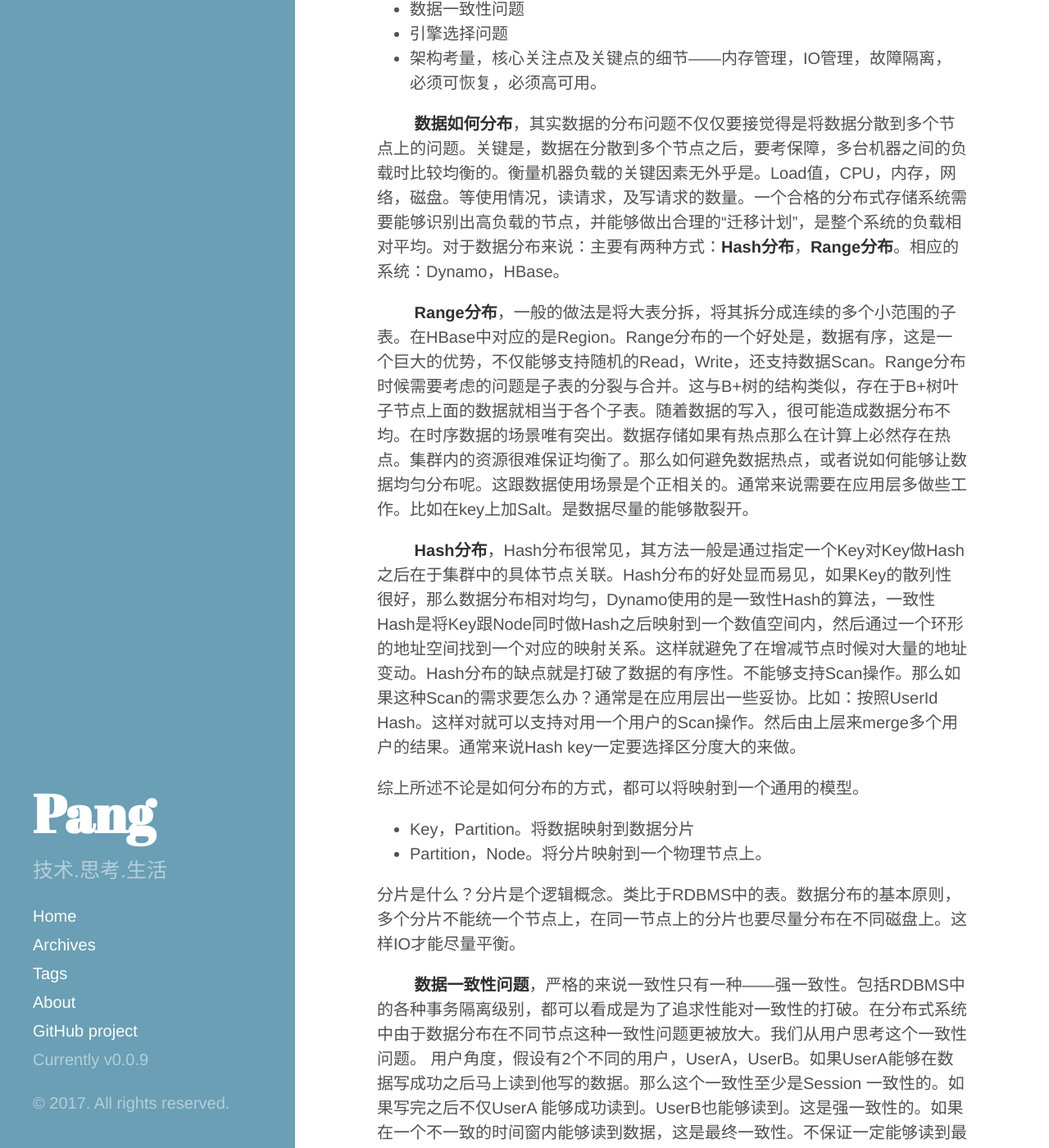
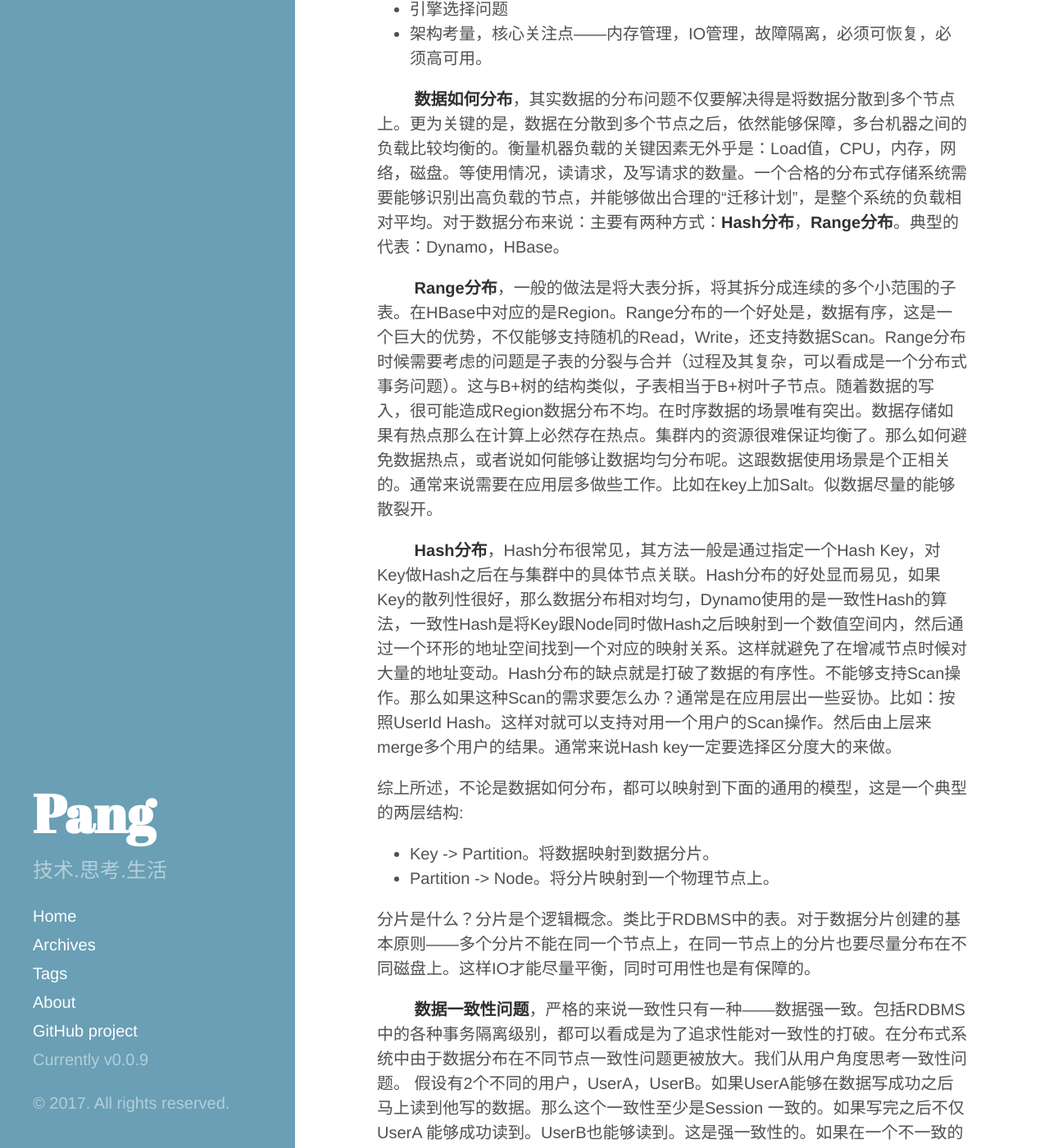
Before and after one commit to pangzhenzhou/pzz-github-pages-blog, a Jekyll site: the page built from _posts/2017-03-11-dis-kv.md, in a window 1280 px wide and 1400 px high, scrolled down 1069 px. Shown: the whole window at 82% size. Built offline with Jekyll 4.4.1, drawn with Linux system fonts in a browser that asks for light colours; some of the changed text lies outside the part shown.

Commit message:
modify dis kv

```diff
--- a/_posts/2017-03-11-dis-kv.md
+++ b/_posts/2017-03-11-dis-kv.md
@@ -7,35 +7,35 @@ tags : 存储
 ## 分布式系统所面临的基本问题
 &emsp;&emsp;一个分布式存储系统首先也是个分布式系统。所以分布式系统所面临的问题。KV同样需要解决。
 
-&emsp;&emsp;必须是一个能够容错的系统。设计容错系统的一个基本原则：**网络永远是不可靠**。任何一个消息只有收到Ack后才能认为发送成功的。  所以在系统设计的时候我们必须总是假设网络一定会出问题。典型的网络问题：网络抖动，闪断。等等。如果网络异常出现系统依然能够具有相应的服务能力。而不是出现：消息丢失，乱序。在诸多的网络异常中：“网络分区”是极为特殊的。通常表现为，集群被认为的划分成了多个几个相对自治的小区域。这个小区域内能够互相通信，而多个“区域”之间无法正常通信。解决此类办法通常是要依靠，多数派协议——Paxos，Raft等。
+&emsp;&emsp;必须是一个能够容错的系统。设计容错系统的一个基本原则：**网络永远是不可靠**。任何一个消息只有收到Ack后才能认为发送成功的。  所以在系统设计的时候我们必须总是假设网络一定会出问题。典型的网络问题：网络抖动，闪断。等等。如果网络异常出现系统依然能够具有相应的服务能力。而不是出现：消息丢失，乱序。在诸多的网络异常中：“网络分区”是极为特殊的。通常表现为，集群被划分成了多个几个相对自治的小区域。这个小区域内能够互相通信，而多个“区域”之间无法正常通信。解决此类办法通常是要依靠，多数派协议——Paxos，Raft等。
 
 &emsp;&emsp;**磁盘故障** 在大规模的集群中是一种概率较高的异常。因为分布式的存储系统必须将数据分布到多台个几点上。以保障系统数据可恢复。
 
-&emsp;&emsp;系统状态如何同步。经典的分布式系统架构通常有两种：去中心化的，及有中心节点的。对于去中心化的节点，会用gossip协议来做。相对有中心管控的节点Master会知晓集群内节点的所有状况。该节点相当于集群内的大脑。另外，一个分布式系统在实现上永远是个“三态”系统。既——成功，失败，超时。对于超时状态调用方不应该做任何假设。这是一种未知的状态。具体的处理结果可能成功，也可能失败。典型的处理方式是把系统操作设计成幂等。比如说覆盖写就是典型的幂等操作。如果不能够做到幂等。在每个改变系统状态的操作的时候，都在读取之间的状态来进行验证了。
+&emsp;&emsp;系统状态如何同步。经典的分布式系统架构通常有两种：去中心化的，及有中心节点的。对于去中心化的节点，会用gossip协议来做。相对有中心管控的节点Master会知晓集群内节点的所有状况。该节点相当于集群内的大脑。另外，一个分布式系统在实现上永远是个“三态”系统。既——成功，失败，超时。对于超时状态调用方不应该做任何假设。这是一种未知的状态。具体的处理结果可能成功，也可能失败。典型的处理方式是把系统操作设计成幂等。比如说覆盖写就是典型的幂等操作。如果不能够做到幂等。在每个改变系统状态的操作的时候，都要读取之间的状态来进行验证了。
 
-##  分布式的存储系统所需要考虑的核心关注点
+##  分布式的存储系统所需考虑的核心关注点
 &emsp;&emsp;下面列出了一个分布式存储系统必须面临的问题。这些问题是必须要面对解决的。
 
 * 数据分布问题
 * 数据一致性问题
 * 引擎选择问题
-* 架构考量，核心关注点及关键点的细节——内存管理，IO管理，故障隔离，必须可恢复，必须高可用。
+* 架构考量，核心关注点——内存管理，IO管理，故障隔离，必须可恢复，必须高可用。
 
-&emsp;&emsp; **数据如何分布**，其实数据的分布问题不仅仅要接觉得是将数据分散到多个节点上的问题。关键是，数据在分散到多个节点之后，要考保障，多台机器之间的负载时比较均衡的。衡量机器负载的关键因素无外乎是。Load值，CPU，内存，网络，磁盘。等使用情况，读请求，及写请求的数量。一个合格的分布式存储系统需要能够识别出高负载的节点，并能够做出合理的“迁移计划”，是整个系统的负载相对平均。对于数据分布来说：主要有两种方式：**Hash分布**，**Range分布**。相应的系统：Dynamo，HBase。
+&emsp;&emsp; **数据如何分布**，其实数据的分布问题不仅要解决得是将数据分散到多个节点上。更为关键的是，数据在分散到多个节点之后，依然能够保障，多台机器之间的负载比较均衡的。衡量机器负载的关键因素无外乎是：Load值，CPU，内存，网络，磁盘。等使用情况，读请求，及写请求的数量。一个合格的分布式存储系统需要能够识别出高负载的节点，并能够做出合理的“迁移计划”，是整个系统的负载相对平均。对于数据分布来说：主要有两种方式：**Hash分布**，**Range分布**。典型的代表：Dynamo，HBase。
 
-&emsp;&emsp; **Range分布**，一般的做法是将大表分拆，将其拆分成连续的多个小范围的子表。在HBase中对应的是Region。Range分布的一个好处是，数据有序，这是一个巨大的优势，不仅能够支持随机的Read，Write，还支持数据Scan。Range分布时候需要考虑的问题是子表的分裂与合并。这与B+树的结构类似，存在于B+树叶子节点上面的数据就相当于各个子表。随着数据的写入，很可能造成数据分布不均。在时序数据的场景唯有突出。数据存储如果有热点那么在计算上必然存在热点。集群内的资源很难保证均衡了。那么如何避免数据热点，或者说如何能够让数据均匀分布呢。这跟数据使用场景是个正相关的。通常来说需要在应用层多做些工作。比如在key上加Salt。是数据尽量的能够散裂开。
+&emsp;&emsp; **Range分布**，一般的做法是将大表分拆，将其拆分成连续的多个小范围的子表。在HBase中对应的是Region。Range分布的一个好处是，数据有序，这是一个巨大的优势，不仅能够支持随机的Read，Write，还支持数据Scan。Range分布时候需要考虑的问题是子表的分裂与合并（过程及其复杂，可以看成是一个分布式事务问题）。这与B+树的结构类似，子表相当于B+树叶子节点。随着数据的写入，很可能造成Region数据分布不均。在时序数据的场景唯有突出。数据存储如果有热点那么在计算上必然存在热点。集群内的资源很难保证均衡了。那么如何避免数据热点，或者说如何能够让数据均匀分布呢。这跟数据使用场景是个正相关的。通常来说需要在应用层多做些工作。比如在key上加Salt。似数据尽量的能够散裂开。
 
-&emsp;&emsp; **Hash分布**，Hash分布很常见，其方法一般是通过指定一个Key对Key做Hash之后在于集群中的具体节点关联。Hash分布的好处显而易见，如果Key的散列性很好，那么数据分布相对均匀，Dynamo使用的是一致性Hash的算法，一致性Hash是将Key跟Node同时做Hash之后映射到一个数值空间内，然后通过一个环形的地址空间找到一个对应的映射关系。这样就避免了在增减节点时候对大量的地址变动。Hash分布的缺点就是打破了数据的有序性。不能够支持Scan操作。那么如果这种Scan的需求要怎么办？通常是在应用层出一些妥协。比如：按照UserId Hash。这样对就可以支持对用一个用户的Scan操作。然后由上层来merge多个用户的结果。通常来说Hash key一定要选择区分度大的来做。
+&emsp;&emsp; **Hash分布**，Hash分布很常见，其方法一般是通过指定一个Hash Key，对Key做Hash之后在与集群中的具体节点关联。Hash分布的好处显而易见，如果Key的散列性很好，那么数据分布相对均匀，Dynamo使用的是一致性Hash的算法，一致性Hash是将Key跟Node同时做Hash之后映射到一个数值空间内，然后通过一个环形的地址空间找到一个对应的映射关系。这样就避免了在增减节点时候对大量的地址变动。Hash分布的缺点就是打破了数据的有序性。不能够支持Scan操作。那么如果这种Scan的需求要怎么办？通常是在应用层出一些妥协。比如：按照UserId Hash。这样对就可以支持对用一个用户的Scan操作。然后由上层来merge多个用户的结果。通常来说Hash key一定要选择区分度大的来做。
 
-综上所述不论是如何分布的方式，都可以将映射到一个通用的模型。
+综上所述，不论是数据如何分布，都可以映射到下面的通用的模型，这是一个典型的两层结构:
 
-* Key，Partition。将数据映射到数据分片
-* Partition，Node。将分片映射到一个物理节点上。
+* Key -> Partition。将数据映射到数据分片。
+* Partition -> Node。将分片映射到一个物理节点上。
 
-分片是什么？分片是个逻辑概念。类比于RDBMS中的表。数据分布的基本原则，多个分片不能统一个节点上，在同一节点上的分片也要尽量分布在不同磁盘上。这样IO才能尽量平衡。
+分片是什么？分片是个逻辑概念。类比于RDBMS中的表。对于数据分片创建的基本原则——多个分片不能在同一个节点上，在同一节点上的分片也要尽量分布在不同磁盘上。这样IO才能尽量平衡，同时可用性也是有保障的。
 
-&emsp;&emsp; **数据一致性问题**，严格的来说一致性只有一种——强一致性。包括RDBMS中的各种事务隔离级别，都可以看成是为了追求性能对一致性的打破。在分布式系统中由于数据分布在不同节点这种一致性问题更被放大。我们从用户思考这个一致性问题。 用户角度，假设有2个不同的用户，UserA，UserB。如果UserA能够在数据写成功之后马上读到他写的数据。那么这个一致性至少是Session 一致性的。如果写完之后不仅UserA 能够成功读到。UserB也能够读到。这是强一致性的。如果在一个不一致的时间窗内能够读到数据，这是最终一致性。不保证一定能够读到最新数据。弱一致性。不同的一致性选择，对应的复制方式也是不同的。如果是强同步复制，对应所有副本都成功才返回客户端。如果是异步复制，通常至少一半以上的副本返回成功即可。弱一致性的应用场景有限，客户端需要做再多的工作。一致性跟可用性之间是矛盾的。强一致性时候的复制协议虽说可以保证副本之间的一致性。但一旦副本出现故障，很有可能阻塞系统的正常服务。好在现在Raft，Paxos都相对成熟解决这些问题了。
+&emsp;&emsp; **数据一致性问题**，严格的来说一致性只有一种——数据强一致。包括RDBMS中的各种事务隔离级别，都可以看成是为了追求性能对一致性的打破。在分布式系统中由于数据分布在不同节点一致性问题更被放大。我们从用户角度思考一致性问题。 假设有2个不同的用户，UserA，UserB。如果UserA能够在数据写成功之后马上读到他写的数据。那么这个一致性至少是Session 一致的。如果写完之后不仅UserA 能够成功读到。UserB也能够读到。这是强一致性的。如果在一个不一致的时间窗内能够读到数据，这是最终一致性。不保证一定能够读到最新数据。弱一致性。不同的一致性选择，对应的复制方式也是不同的。如果是强同步复制，对应所有副本都成功才返回客户端。如果是异步复制，通常至少一半以上的副本返回成功即可(可参考NWR模型)。弱一致性的应用场景有限，客户端需要做很多额外的工作。一致性跟可用性之间是矛盾的。强一致性的复制协议虽说可以保证副本之间的一致性。但一旦副本出现故障，很有可能阻塞系统的正常服务。好在现在Raft，Paxos都相对成熟解决这些问题了。
 
-&emsp;&emsp; **单机的存储引擎**，对数据的基本操作无非是CRUD，其中读操作严格的说以可以分为随机读和顺序读。从数据结构上来说，Hash存储引擎，刚刚前面说了，不支持顺序扫描。B Tree的存储引擎，除了CRUD，还支持顺序扫描。B Tree最大的问题就是破坏了磁盘IO的顺序性。叶子节点之间的分裂也会导致数据在物理存储上不连续。LSM引擎跟B Tree在功能上一样。通过批量转存的技术避免磁盘的随机写入问题。LevelDB 写入操作比较简单，只需要一次顺序磁盘操作，跟一次内存的写入。但是读取操作就相对复杂。需要在内存的各个Level中按照数据的新老一次查找，好在磁盘上的数据是有序的。通常这一类的引擎在定期执行compaction操作来对已有的记录进行压缩。这样能够减少数据的规模和文件数。
+&emsp;&emsp; **单机的存储引擎**，对数据的基本操作无非是CRUD，其中读操作严格的说以可以分为随机读和顺序读。从数据结构上来说，Hash存储引擎，刚刚前面说了，不支持顺序扫描。B Tree的存储引擎，除了CRUD，还支持顺序扫描。B Tree最大的问题就是破坏了磁盘IO的顺序性。叶子节点之间的分裂也会导致数据在物理存储上不连续。LSM引擎跟B Tree在功能上一样。通过批量转存的技术避免磁盘的随机写入问题。以LevelDB为例，写入操作比较简单，只需要一次顺序磁盘操作，跟一次内存的写入。但是读操作就相对复杂。需要在内存的各个Level中按照数据的新老依次查找，好在磁盘上的数据是有序的。通常这一类的引擎会定期执行compaction操作来对已有的数据进行压缩整理。这样能够减少数据的规模。不过LSM类的引擎也不是万能的，写入放大的问题依然存在，尤其是写入的key非常随机的时候。
 
->  本来想一篇写完，但是细节实在太多。尤其是架构跟代码上。下次在写吧。
+>  本来想一篇写完，但是细节实在太多。尤其是架构跟一些通用的。下次在写吧。
```
